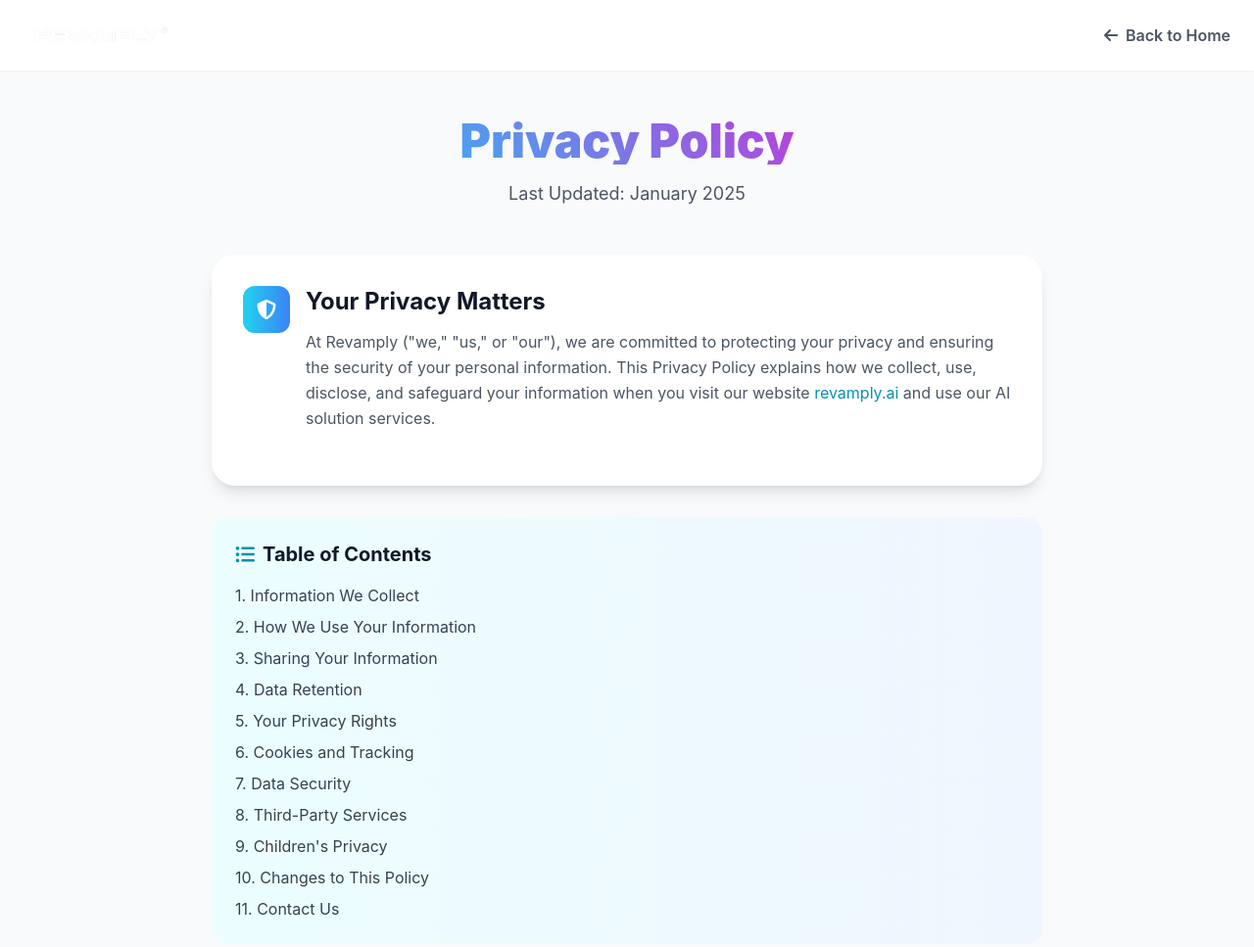
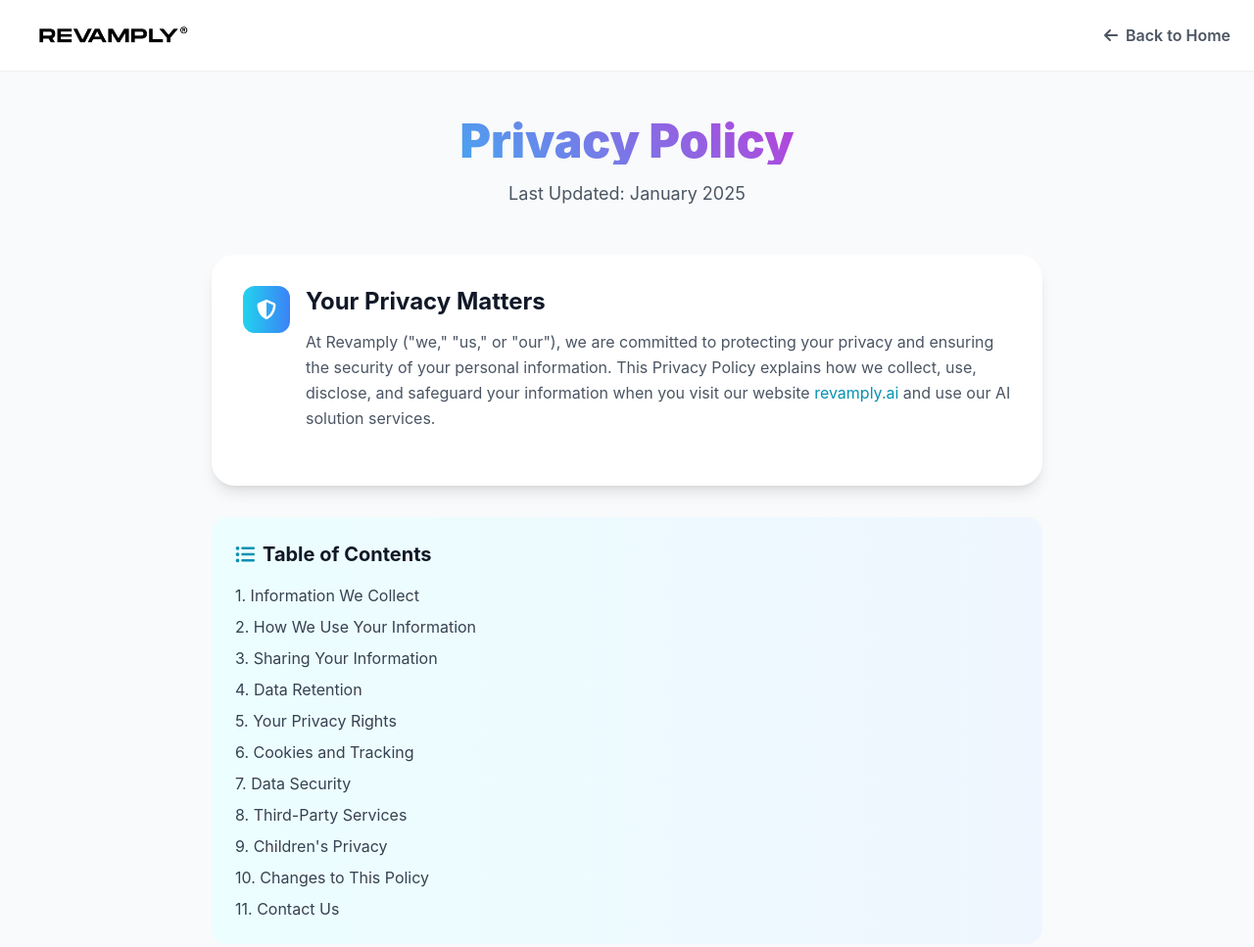
Before and after one commit to Ahmed5427/Revamply.AI, a website: page privacy-policy.html in a window 1280 px wide. Shown: the top 967 px of the page at 98% size. Drawn offline with nearby package versions, Linux system fonts and the light colour scheme.

Commit message:
Update privacy-policy.html

```diff
--- a/privacy-policy.html
+++ b/privacy-policy.html
@@ -28,7 +28,7 @@
         <div class="container mx-auto px-6 py-4">
             <div class="flex items-center justify-between">
                 <a href="/" class="flex items-center space-x-3">
-                    <img src="/images/revamply-logo.png" alt="Revamply" class="h-10">
+                    <img src="/images/REVAMPLY light mode.jpg" alt="Revamply" class="h-10">
                 </a>
                 <a href="/" class="text-gray-600 hover:text-cyan-600 font-semibold">
                     <i class="fa-solid fa-arrow-left mr-2"></i>Back to Home
```
